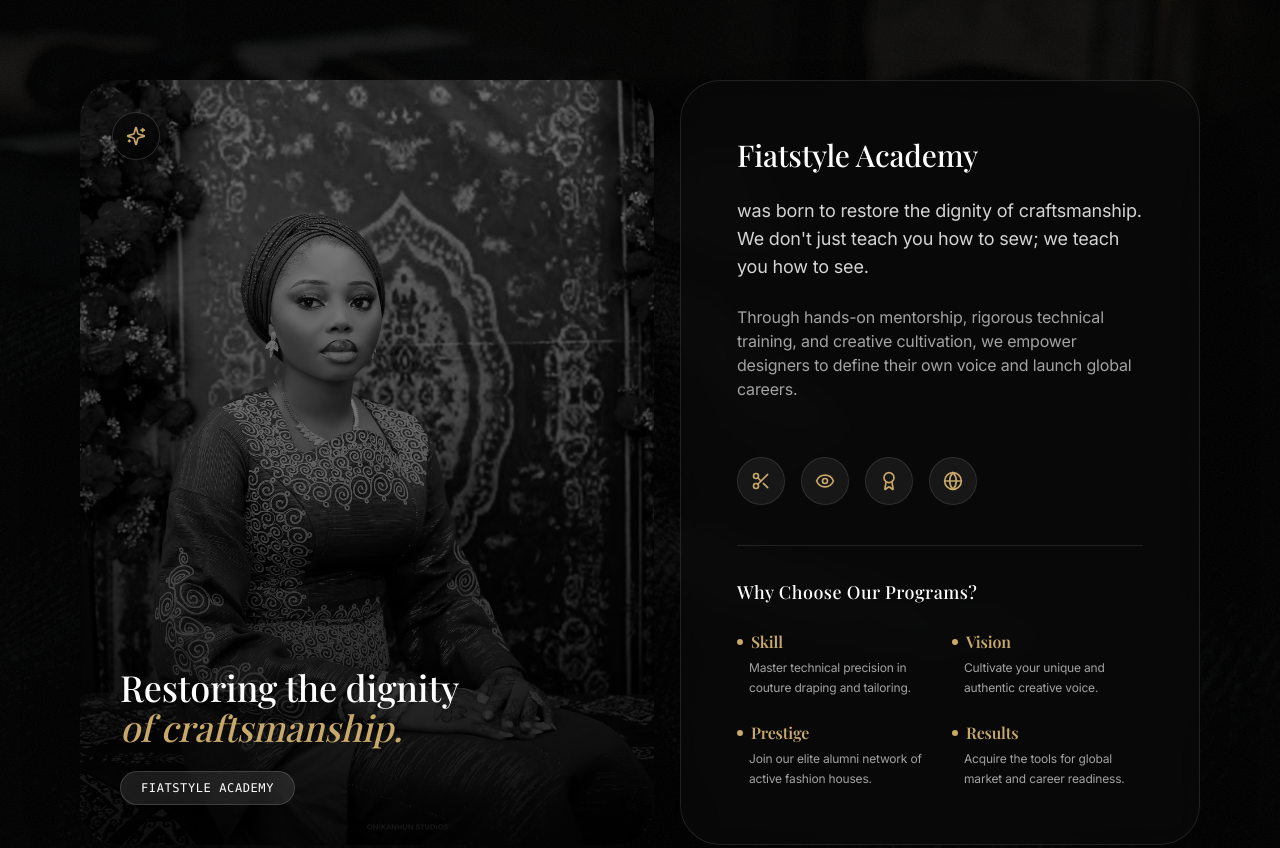
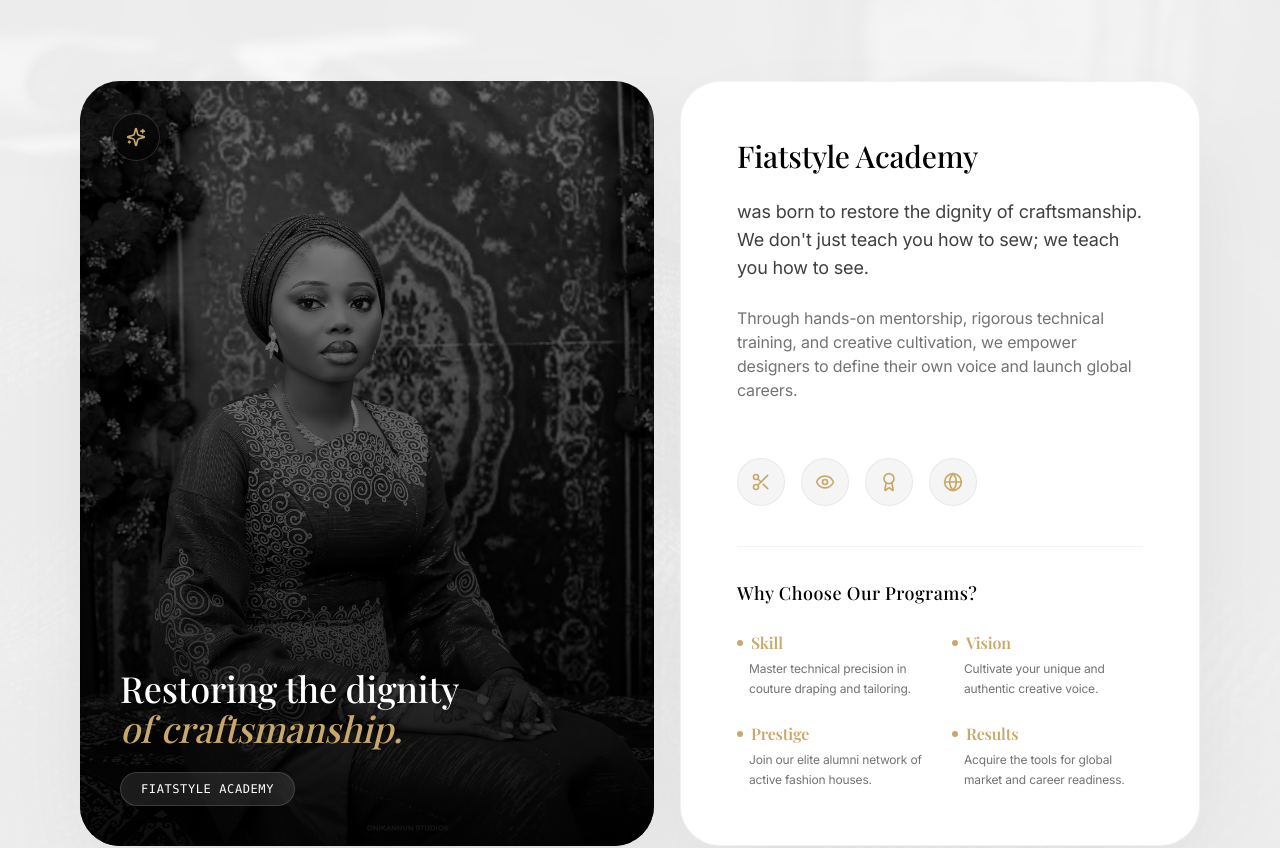
Before and after one commit to Priest98/fiastyleacademy, a React (Vite) app: page / in a window 1280 px wide. Shown: the part 2620-3468 px from the top of the page. Built offline with nearby package versions, Linux system fonts and the light colour scheme; the HTML template or start-up script is replaced by a standard one; a web font is replaced by a local one.

Commit message:
style: convert dark layout sections to light except hero section

```diff
--- a/src/components/layout/IslandHeader.tsx
+++ b/src/components/layout/IslandHeader.tsx
@@ -34,7 +34,7 @@
     lastScrollY.current = latest;
   });
 
-  const isDarkThemeNeeded = !scrolled && (location.pathname === "/" || location.pathname === "/courses");
+  const isDarkThemeNeeded = !scrolled && location.pathname === "/";
 
   return (
     <motion.header
--- a/src/pages/Index.tsx
+++ b/src/pages/Index.tsx
@@ -506,9 +506,9 @@
         </section>
 
         {/* BRAND POSITIONING: Core Pillars */}
-        <section className="section-padding-lg bg-black text-white relative texture-grain">
-          <div className="absolute inset-0 opacity-10">
-            <img src={fabricImage} alt="" className="w-full h-full object-cover" />
+        <section className="section-padding-lg bg-neutral-50 text-black border-y border-black/5 relative overflow-hidden">
+          <div className="absolute inset-0 opacity-5 pointer-events-none">
+            <img src={fabricImage} alt="" className="w-full h-full object-cover grayscale" />
           </div>
           <div className="editorial-container relative z-10">
             {/* Header block with split title */}
@@ -519,7 +519,7 @@
                 </span>
               </FadeIn>
               <FadeIn direction="left" delay={0.1}>
-                <h2 className="text-white text-balance leading-tight text-left md:text-right md:max-w-xl">
+                <h2 className="text-black text-balance leading-tight text-left md:text-right md:max-w-xl">
                   The Gold Standard <br />
                   <span className="italic text-gold">in Fashion Education</span>
                 </h2>
@@ -556,36 +556,36 @@
               </FadeIn>
 
               <FadeIn direction="left" delay={0.3}>
-                <div className="bg-neutral-950/60 backdrop-blur-md border border-white/10 rounded-[2.5rem] p-10 md:p-14 shadow-luxury flex flex-col justify-between h-full relative overflow-hidden">
+                <div className="bg-white border border-black/5 rounded-[2.5rem] p-10 md:p-14 shadow-luxury flex flex-col justify-between h-full relative overflow-hidden">
                   <div className="mb-10">
-                    <h3 className="text-2xl md:text-3xl font-display text-white mb-6">Fiatstyle Academy</h3>
-                    <p className="text-neutral-300 text-base md:text-lg font-light leading-relaxed mb-6">
+                    <h3 className="text-2xl md:text-3xl font-display text-black mb-6">Fiatstyle Academy</h3>
+                    <p className="text-neutral-700 text-base md:text-lg font-light leading-relaxed mb-6">
                       was born to restore the dignity of craftsmanship. We don't just teach you how to sew; we teach you how to see.
                     </p>
-                    <p className="text-neutral-400 text-sm md:text-base font-light leading-relaxed">
+                    <p className="text-neutral-500 text-sm md:text-base font-light leading-relaxed">
                       Through hands-on mentorship, rigorous technical training, and creative cultivation, we empower designers to define their own voice and launch global careers.
                     </p>
                   </div>
 
                   {/* Circular icon badges row */}
                   <div className="flex gap-4 mb-10">
-                    <div className="h-12 w-12 rounded-full bg-neutral-900 border border-white/10 flex items-center justify-center text-gold hover:bg-gold hover:text-black transition-all duration-300 cursor-pointer" title="Skill">
+                    <div className="h-12 w-12 rounded-full bg-neutral-100 border border-black/5 flex items-center justify-center text-gold hover:bg-black hover:text-white transition-all duration-300 cursor-pointer" title="Skill">
                       <Scissors className="h-5 w-5" />
                     </div>
-                    <div className="h-12 w-12 rounded-full bg-neutral-900 border border-white/10 flex items-center justify-center text-gold hover:bg-gold hover:text-black transition-all duration-300 cursor-pointer" title="Vision">
+                    <div className="h-12 w-12 rounded-full bg-neutral-100 border border-black/5 flex items-center justify-center text-gold hover:bg-black hover:text-white transition-all duration-300 cursor-pointer" title="Vision">
                       <Eye className="h-5 w-5" />
                     </div>
-                    <div className="h-12 w-12 rounded-full bg-neutral-900 border border-white/10 flex items-center justify-center text-gold hover:bg-gold hover:text-black transition-all duration-300 cursor-pointer" title="Prestige">
+                    <div className="h-12 w-12 rounded-full bg-neutral-100 border border-black/5 flex items-center justify-center text-gold hover:bg-black hover:text-white transition-all duration-300 cursor-pointer" title="Prestige">
                       <Award className="h-5 w-5" />
                     </div>
-                    <div className="h-12 w-12 rounded-full bg-neutral-900 border border-white/10 flex items-center justify-center text-gold hover:bg-gold hover:text-black transition-all duration-300 cursor-pointer" title="Results">
+                    <div className="h-12 w-12 rounded-full bg-neutral-100 border border-black/5 flex items-center justify-center text-gold hover:bg-gold hover:text-black transition-all duration-300 cursor-pointer" title="Results">
                       <Globe className="h-5 w-5" />
                     </div>
                   </div>
 
                   {/* Why Choose Section with Pillars */}
-                  <div className="border-t border-white/10 pt-8 mt-auto">
-                    <h4 className="text-white font-display text-lg mb-6 tracking-wide">
+                  <div className="border-t border-black/5 pt-8 mt-auto">
+                    <h4 className="text-black font-display text-lg mb-6 tracking-wide">
                       Why Choose Our Programs?
                     </h4>
                     <div className="grid grid-cols-1 sm:grid-cols-2 gap-6">
@@ -594,7 +594,7 @@
                           <span className="h-1.5 w-1.5 rounded-full bg-gold" />
                           <span className="text-gold font-display text-base font-semibold">Skill</span>
                         </div>
-                        <p className="text-xs text-neutral-400 font-light leading-relaxed pl-3">
+                        <p className="text-xs text-neutral-500 font-light leading-relaxed pl-3">
                           Master technical precision in couture draping and tailoring.
                         </p>
                       </div>
@@ -603,7 +603,7 @@
                           <span className="h-1.5 w-1.5 rounded-full bg-gold" />
                           <span className="text-gold font-display text-base font-semibold">Vision</span>
                         </div>
-                        <p className="text-xs text-neutral-400 font-light leading-relaxed pl-3">
+                        <p className="text-xs text-neutral-500 font-light leading-relaxed pl-3">
                           Cultivate your unique and authentic creative voice.
                         </p>
                       </div>
@@ -612,7 +612,7 @@
                           <span className="h-1.5 w-1.5 rounded-full bg-gold" />
                           <span className="text-gold font-display text-base font-semibold">Prestige</span>
                         </div>
-                        <p className="text-xs text-neutral-400 font-light leading-relaxed pl-3">
+                        <p className="text-xs text-neutral-500 font-light leading-relaxed pl-3">
                           Join our elite alumni network of active fashion houses.
                         </p>
                       </div>
@@ -621,7 +621,7 @@
                           <span className="h-1.5 w-1.5 rounded-full bg-gold" />
                           <span className="text-gold font-display text-base font-semibold">Results</span>
                         </div>
-                        <p className="text-xs text-neutral-400 font-light leading-relaxed pl-3">
+                        <p className="text-xs text-neutral-500 font-light leading-relaxed pl-3">
                           Acquire the tools for global market and career readiness.
                         </p>
                       </div>
@@ -710,7 +710,7 @@
                           setActiveProgramIndex(index);
                         }
                       }}
-                      className="absolute top-1/2 left-1/2 w-[var(--program-card-width)] aspect-[4/5] md:aspect-[3/4] overflow-hidden rounded-[2.5rem] shadow-luxury cursor-pointer bg-white transition-all duration-700 border border-neutral-100 flex flex-col justify-between p-10 md:p-12 group hover:bg-black hover:text-white"
+                      className="absolute top-1/2 left-1/2 w-[var(--program-card-width)] aspect-[4/5] md:aspect-[3/4] overflow-hidden rounded-[2.5rem] shadow-luxury cursor-pointer bg-white transition-all duration-700 border border-neutral-100 flex flex-col justify-between p-10 md:p-12 group hover:border-gold hover:shadow-2xl hover:scale-[1.02]"
                     >
                       {/* Background Image overlay (visible on hover) */}
                       <div className="absolute inset-0 opacity-0 group-hover:opacity-10 transition-opacity duration-700 overflow-hidden rounded-[2.5rem]">
@@ -726,16 +726,16 @@
                           </div>
 
                           {/* Title */}
-                          <h3 className="text-2xl md:text-3xl lg:text-4xl uppercase mb-6 font-display group-hover:italic transition-all duration-700 leading-tight text-black group-hover:text-white">
+                          <h3 className="text-2xl md:text-3xl lg:text-4xl uppercase mb-6 font-display group-hover:italic transition-all duration-700 leading-tight text-black group-hover:text-gold">
                             {prog.title}
                           </h3>
 
                           {/* Details */}
                           <ul className="space-y-4 mb-8">
-                            <li className="flex items-center gap-3 text-[10px] uppercase tracking-[0.2em] text-neutral-500 group-hover:text-neutral-300">
+                            <li className="flex items-center gap-3 text-[10px] uppercase tracking-[0.2em] text-neutral-500 group-hover:text-neutral-700">
                               <div className="h-1 w-1 rounded-full bg-gold" /> {prog.duration} Professional Training
                             </li>
-                            <li className="flex items-center gap-3 text-[10px] uppercase tracking-[0.2em] text-neutral-500 group-hover:text-neutral-300">
+                            <li className="flex items-center gap-3 text-[10px] uppercase tracking-[0.2em] text-neutral-500 group-hover:text-neutral-700">
                               <div className="h-1 w-1 rounded-full bg-gold" /> {prog.outcome}
                             </li>
                           </ul>
```
Also changed, not shown: src/components/layout/Footer.tsx (+16 -16 lines), src/pages/Courses.tsx (+5 -5 lines).
